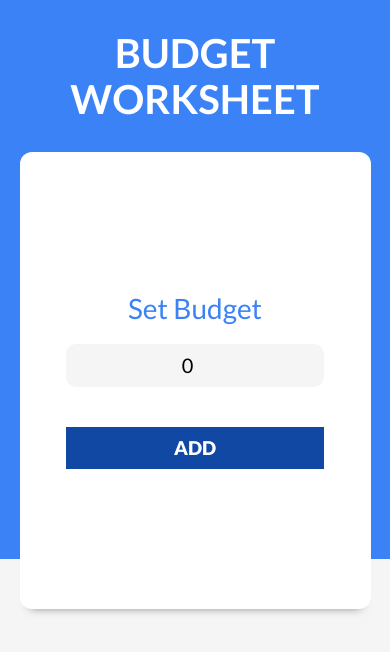
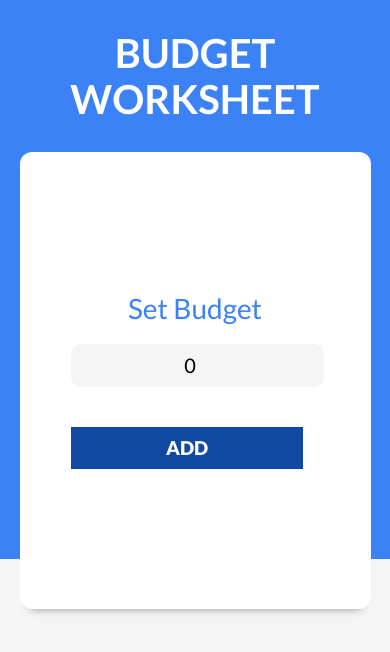
Before and after one commit to selenegabriela/budget-control, a React (Vite) app: page / in a window 390 px wide. Shown: the top 652 px of the page. Built offline with nearby package versions, Linux system fonts and the light colour scheme.

Commit message:
meadia query form

```diff
--- a/src/index.css
+++ b/src/index.css
@@ -82,13 +82,6 @@ header h1 {
     margin-bottom: 2rem;
 }
 
-@media (max-width: 400px ) {
-    .filtros .campo {
-        display: flex;
-        flex-direction: column;
-    }
-}
-
 .formulario label {
     color: var(--azul);
     font-size: 2.8rem;
@@ -105,6 +98,7 @@ header h1 {
     flex: 1;
     font-size: 1.6rem;
 }
+
 .formulario input[type="submit"] {
     background-color: #1048a4;
     border: none;
@@ -136,6 +130,15 @@ header h1 {
     border-radius: 1rem;
     text-align: center;
     background-color: var(--gris-claro);
+}
+@media (max-width: 400px) {
+    .formulario select,
+    .formulario input[type="text"],
+    .formulario input[type="number"],
+    .formulario input[type="submit"] {
+        width: 90%;
+        margin-left: 5px;
+    }
 }
 
 .alerta {
@@ -252,6 +255,12 @@ main {
     display: flex;
     align-items: center;
     gap: 2rem;
+}
+@media (max-width: 400px ) {
+    .filtros .campo {
+        display: flex;
+        flex-direction: column;
+    }
 }
 .filtros label {
     font-size: 3rem;
```
